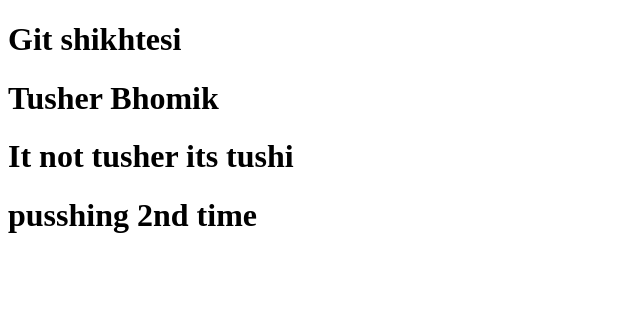
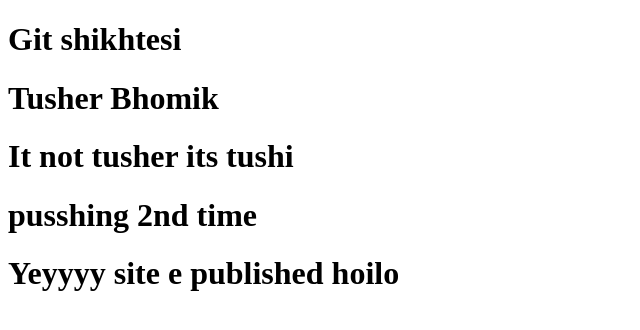
Before and after one commit to Tusher-Bhomik/my-first-website, a plain HTML site: page index.html in a window 1280 px wide. Shown: the whole page, without its empty margins (0-640 px from the left). Drawn offline with Linux system fonts and the light colour scheme.

Commit message:
site publish

```diff
--- a/index.html
+++ b/index.html
@@ -10,5 +10,6 @@
     <h1>Tusher Bhomik</h1>
     <h1> It not tusher its tushi</h1>
     <h1>pusshing 2nd time </h1>
+    <h1>Yeyyyy site e published hoilo</h1>
 </body>
 </html>
```
